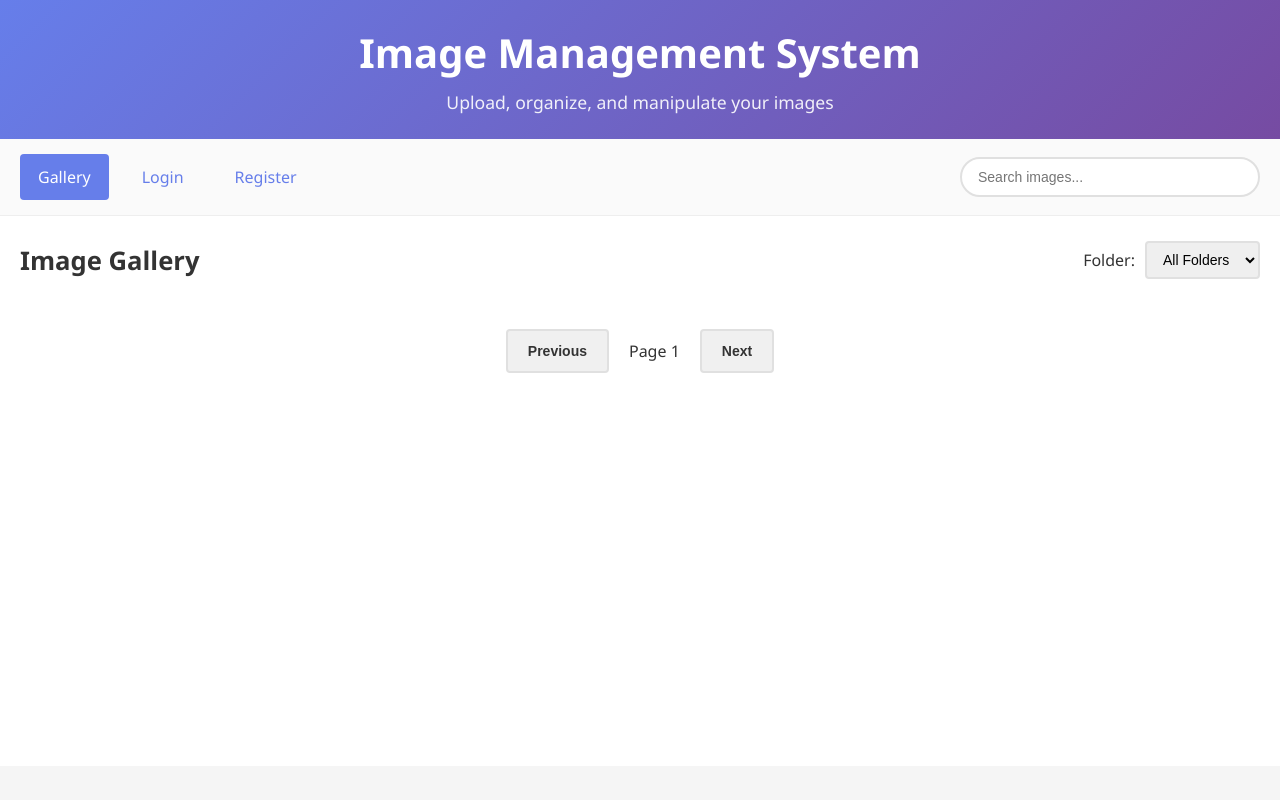
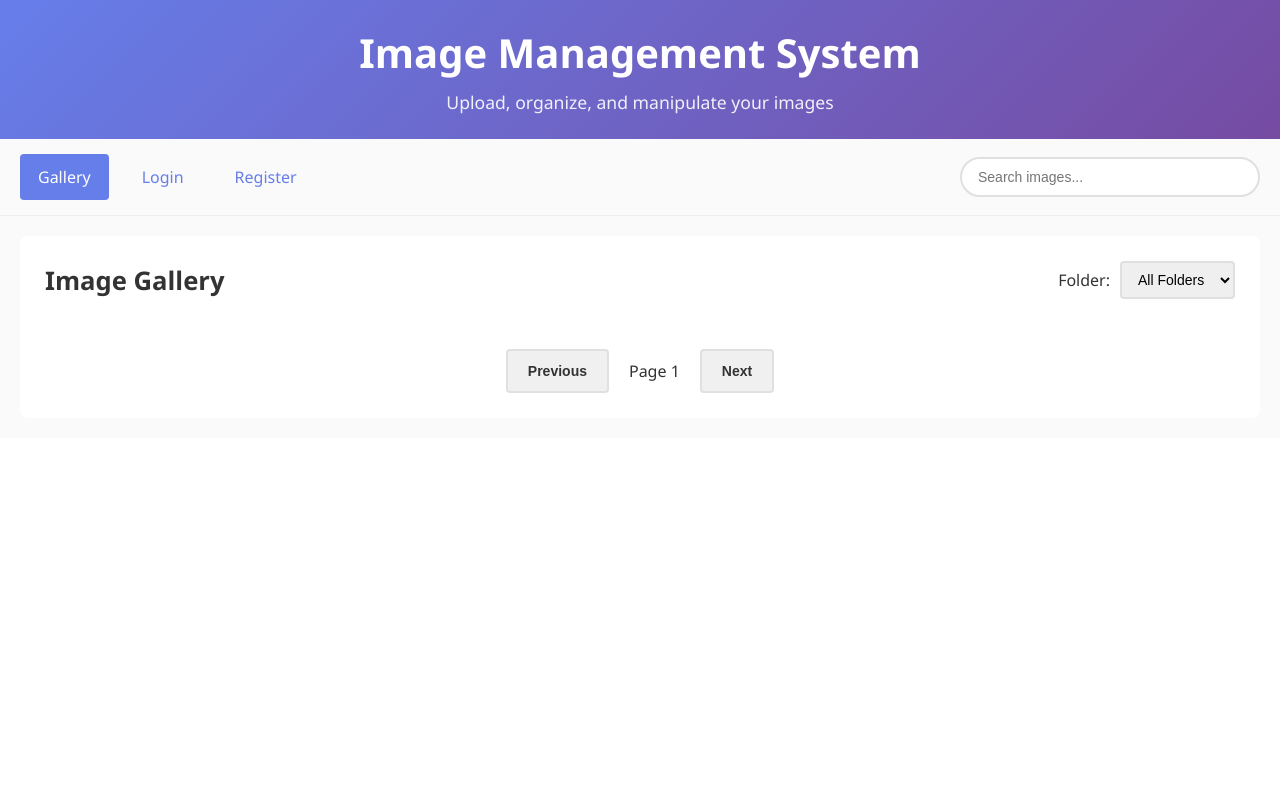
Before and after one commit to icethenet/iManage, a PHP site: page /imanage/ in a window 1280 px wide. Run offline with PHP 8.4, Linux system fonts and the light colour scheme.

```diff
--- a/public/css/style.css
+++ b/public/css/style.css
@@ -7,7 +7,7 @@
 
 body {
     font-family: 'Segoe UI', Tahoma, Geneva, Verdana, sans-serif;
-    background-color: #f5f5f5;
+    background-color: #f0f2f5;
     color: #333;
     -webkit-font-smoothing: antialiased;
     -moz-osx-font-smoothing: grayscale;
@@ -17,6 +17,7 @@ body {
     max-width: 1400px;
     margin: 0 auto;
     background: white;
+    min-height: 100vh;
 }
 
 /* Touch-friendly button sizing */
@@ -156,13 +157,32 @@ body.logged-in .user-is-logged-out {
 
 /* Main Content - Mobile First */
 .main-content {
-    padding: 20px 15px;
-    min-height: calc(100vh - 250px);
+    padding: 15px;
+    min-height: 200px;
+    background: #fafafa;
+}
+
+#gallery-view,
+#upload-view,
+#folders-view,
+#login-view,
+#register-view {
+    background: white;
+    padding: 20px;
+    border-radius: 8px;
 }
 
 @media (min-width: 768px) {
     .main-content {
-        padding: 25px 20px;
+        padding: 20px;
+    }
+
+    #gallery-view,
+    #upload-view,
+    #folders-view,
+    #login-view,
+    #register-view {
+        padding: 25px;
     }
 }
 
```
Also changed, not shown: other parts of public/css/style.css (+16 -12 lines).
